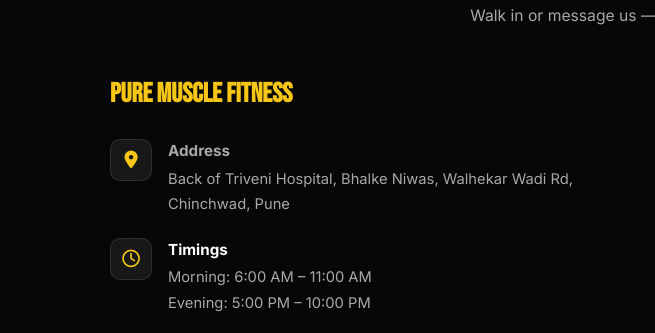
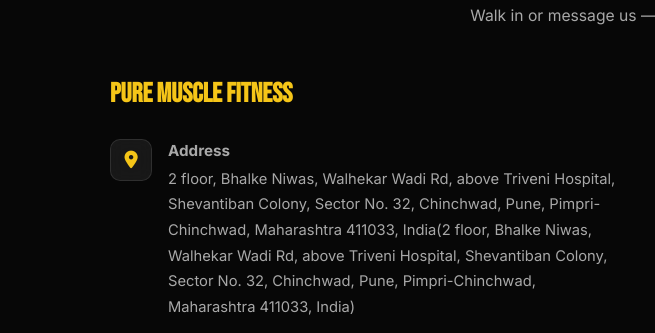
Before and after one commit to ParamYalla/pure-muscles-fitness, a plain HTML site: page index.html in a window 1280 px wide. Shown: the part 6826-7159 px from the top of the page, 0-655 px from the left. Drawn offline with Linux system fonts and the light colour scheme.

Commit message:
Update index.html

```diff
--- a/index.html
+++ b/index.html
@@ -1301,8 +1301,10 @@
             <div>
               <strong>Address</strong>
 
-                Back of Triveni Hospital, Bhalke Niwas, Walhekar Wadi Rd,
-                Chinchwad, Pune
+                2 floor, Bhalke Niwas, Walhekar Wadi Rd, above Triveni Hospital, Shevantiban Colony,
+              Sector No. 32, Chinchwad, Pune, Pimpri-Chinchwad, Maharashtra 411033,
+              India(2 floor, Bhalke Niwas, Walhekar Wadi Rd, above Triveni Hospital, Shevantiban Colony, Sector No. 32,
+              Chinchwad, Pune, Pimpri-Chinchwad, Maharashtra 411033, India)
               </a>
             </div>
           </div>
```
